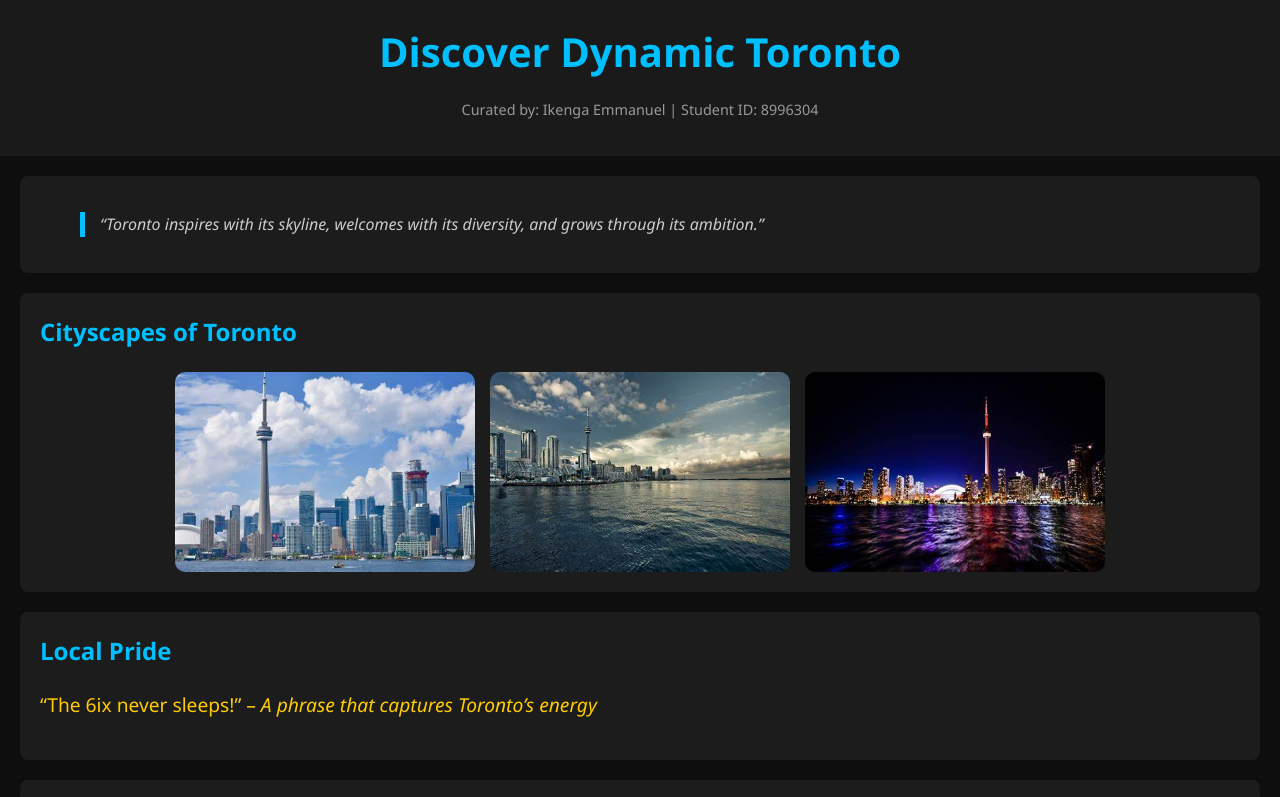
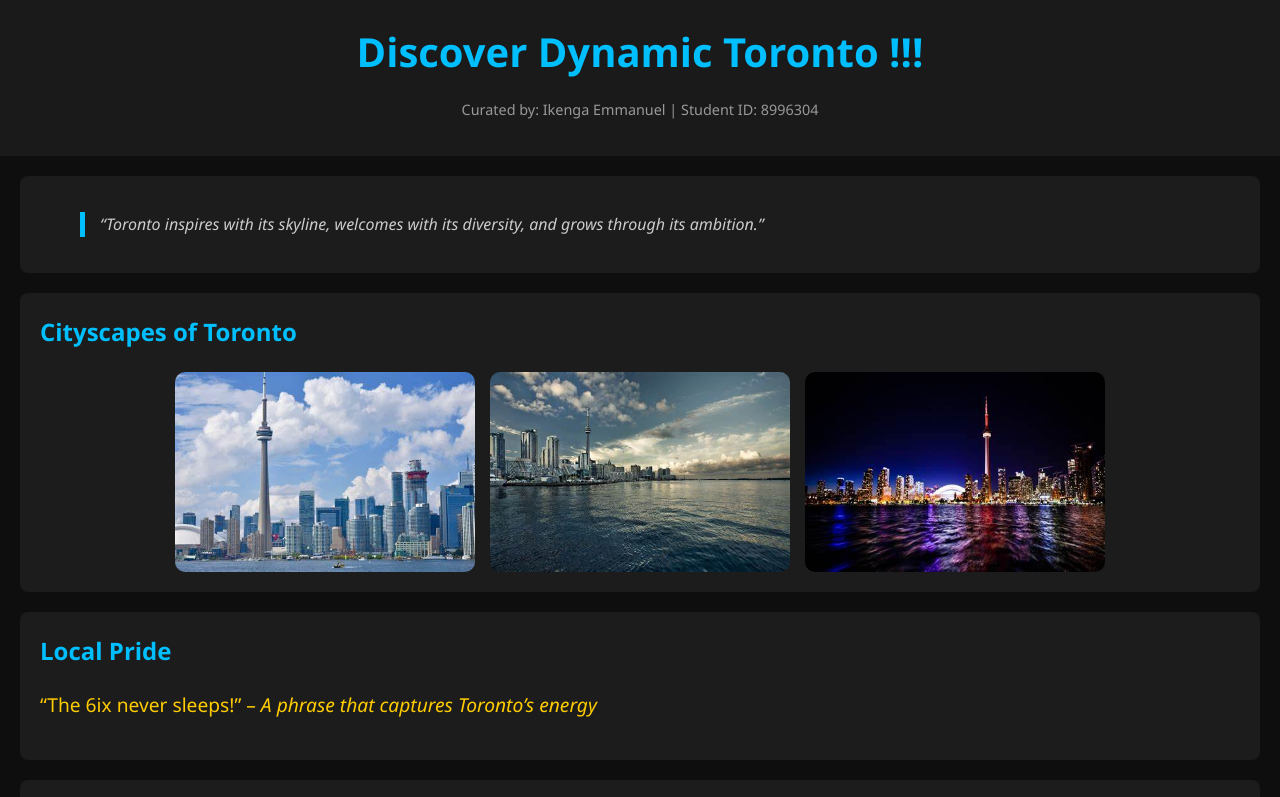
Before and after one commit to emmanuelikenga/repo-for-toronto, a plain HTML site: page index.html in a window 1280 px wide. Shown: the top 797 px of the page. Drawn offline with Linux system fonts and the light colour scheme.

Commit message:
website needs to show

```diff
--- a/index.html
+++ b/index.html
@@ -10,7 +10,7 @@
 <body>
 
   <header>
-    <h1 class="hero-title">Discover Dynamic Toronto</h1>
+    <h1 class="hero-title">Discover Dynamic Toronto !!!</h1>
     <p class="author">Curated by: Ikenga Emmanuel | Student ID: 8996304</p>
   </header>
 
```
